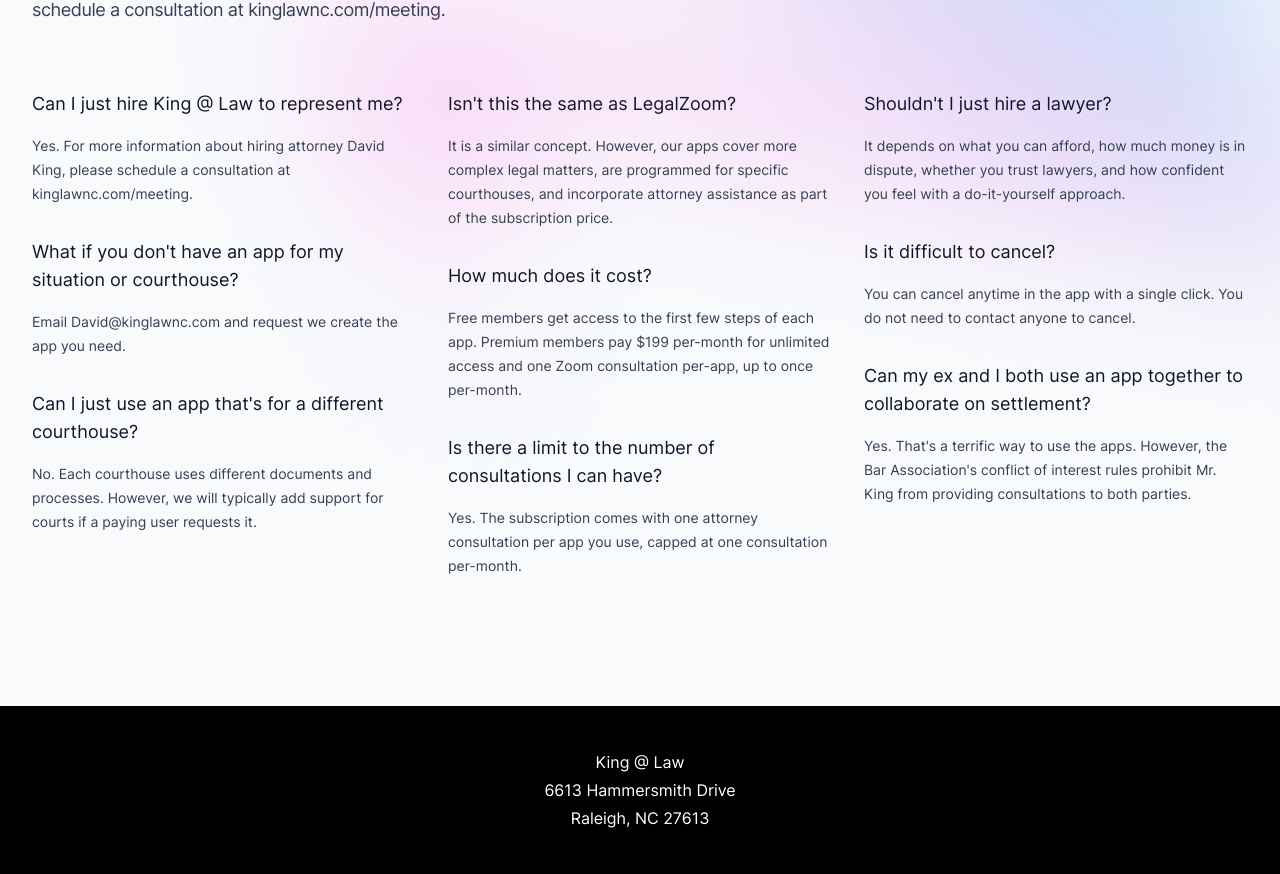
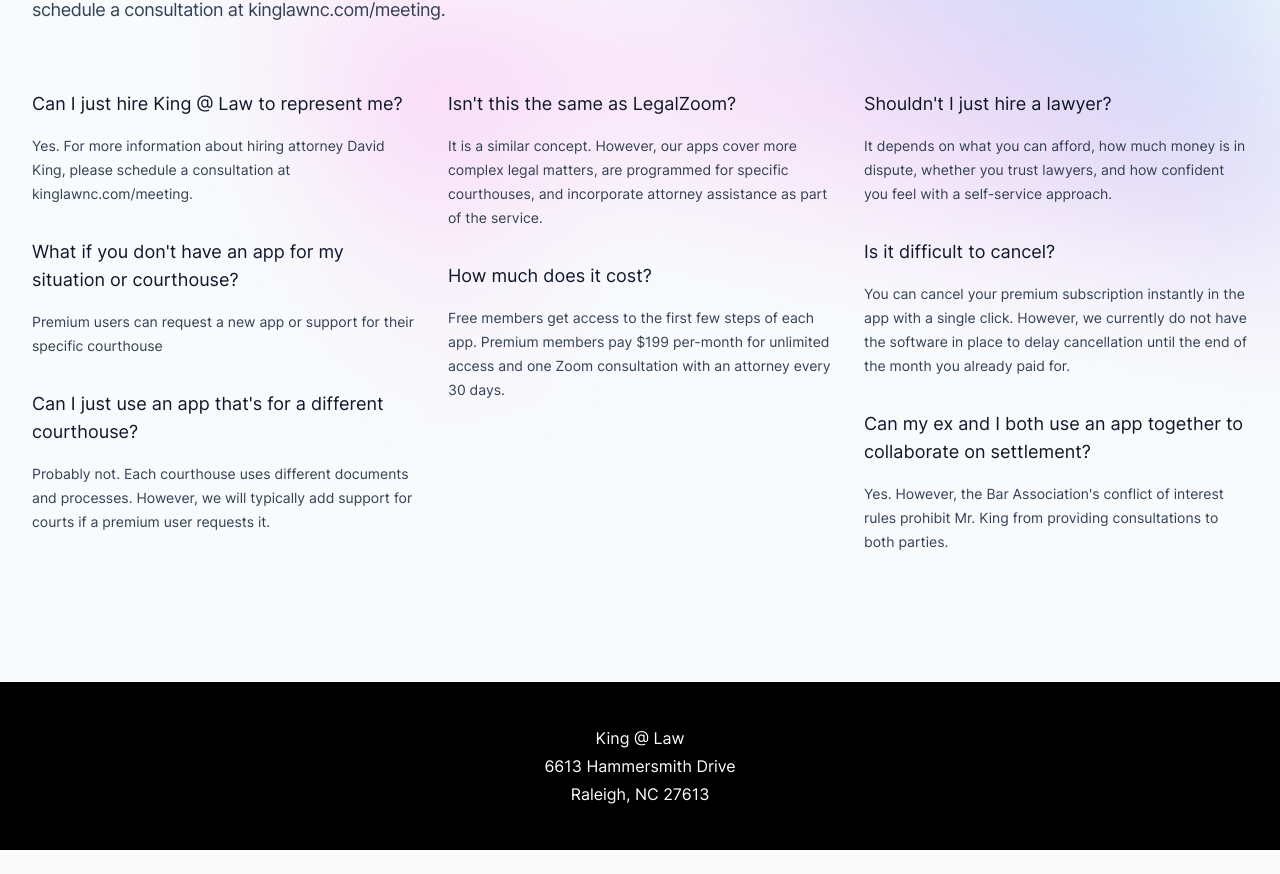
Before and after one commit to David44357/KingLawWebsite, a Next.js app: page /prometheus in a window 1280 px wide. Shown: the part 3877-4751 px from the top of the page. After the commit the page ends 4727 px from the top, so only its background shows below. Built offline with nearby package versions, Linux system fonts and the light colour scheme.

Commit message:
Update PromFaqs.jsx

```diff
--- a/src/components/PromFaqs.jsx
+++ b/src/components/PromFaqs.jsx
@@ -12,47 +12,41 @@ const faqs = [
     },
     {
       question: 'What if you don\'t have an app for my situation or courthouse?',
-      answer: 'Email David@kinglawnc.com and request we create the app you need.',
+      answer: 'Premium users can request a new app or support for their specific courthouse',
     },
     {
       question: 'Can I just use an app that\'s for a different courthouse?',
       answer:
-        'No. Each courthouse uses different documents and processes. However, we will typically add support for courts if a paying user requests it.',
+        'Probably not. Each courthouse uses different documents and processes. However, we will typically add support for courts if a premium user requests it.',
     },
   ],
   [
     {
       question: 'Isn\'t this the same as LegalZoom?',
       answer:
-        'It is a similar concept. However, our apps cover more complex legal matters, are programmed for specific courthouses, and incorporate attorney assistance as part of the subscription price.',
+        'It is a similar concept. However, our apps cover more complex legal matters, are programmed for specific courthouses, and incorporate attorney assistance as part of the service.',
     },
     {
       question:
         'How much does it cost?',
       answer:
-        'Free members get access to the first few steps of each app. Premium members pay $199 per-month for unlimited access and one Zoom consultation per-app, up to once per-month.',
-    },
-    {
-      question:
-        'Is there a limit to the number of consultations I can have?',
-      answer:
-        'Yes. The subscription comes with one attorney consultation per app you use, capped at one consultation per-month.',
+        'Free members get access to the first few steps of each app. Premium members pay $199 per-month for unlimited access and one Zoom consultation with an attorney every 30 days.',
     },
   ],
   [
     {
       question: 'Shouldn\'t I just hire a lawyer?',
       answer:
-        'It depends on what you can afford, how much money is in dispute, whether you trust lawyers, and how confident you feel with a do-it-yourself approach.',
+        'It depends on what you can afford, how much money is in dispute, whether you trust lawyers, and how confident you feel with a self-service approach.',
     },
     {
       question: 'Is it difficult to cancel?',
-      answer: 'You can cancel anytime in the app with a single click. You do not need to contact anyone to cancel.',
+      answer: 'You can cancel your premium subscription instantly in the app with a single click. However, we currently do not have the software in place to delay cancellation until the end of the month you already paid for.',
     },
     {
       question: 'Can my ex and I both use an app together to collaborate on settlement?',
       answer:
-        'Yes. That\'s a terrific way to use the apps. However, the Bar Association\'s conflict of interest rules prohibit Mr. King from providing consultations to both parties.',
+        'Yes. However, the Bar Association\'s conflict of interest rules prohibit Mr. King from providing consultations to both parties.',
     },
   ],
 ]
```
